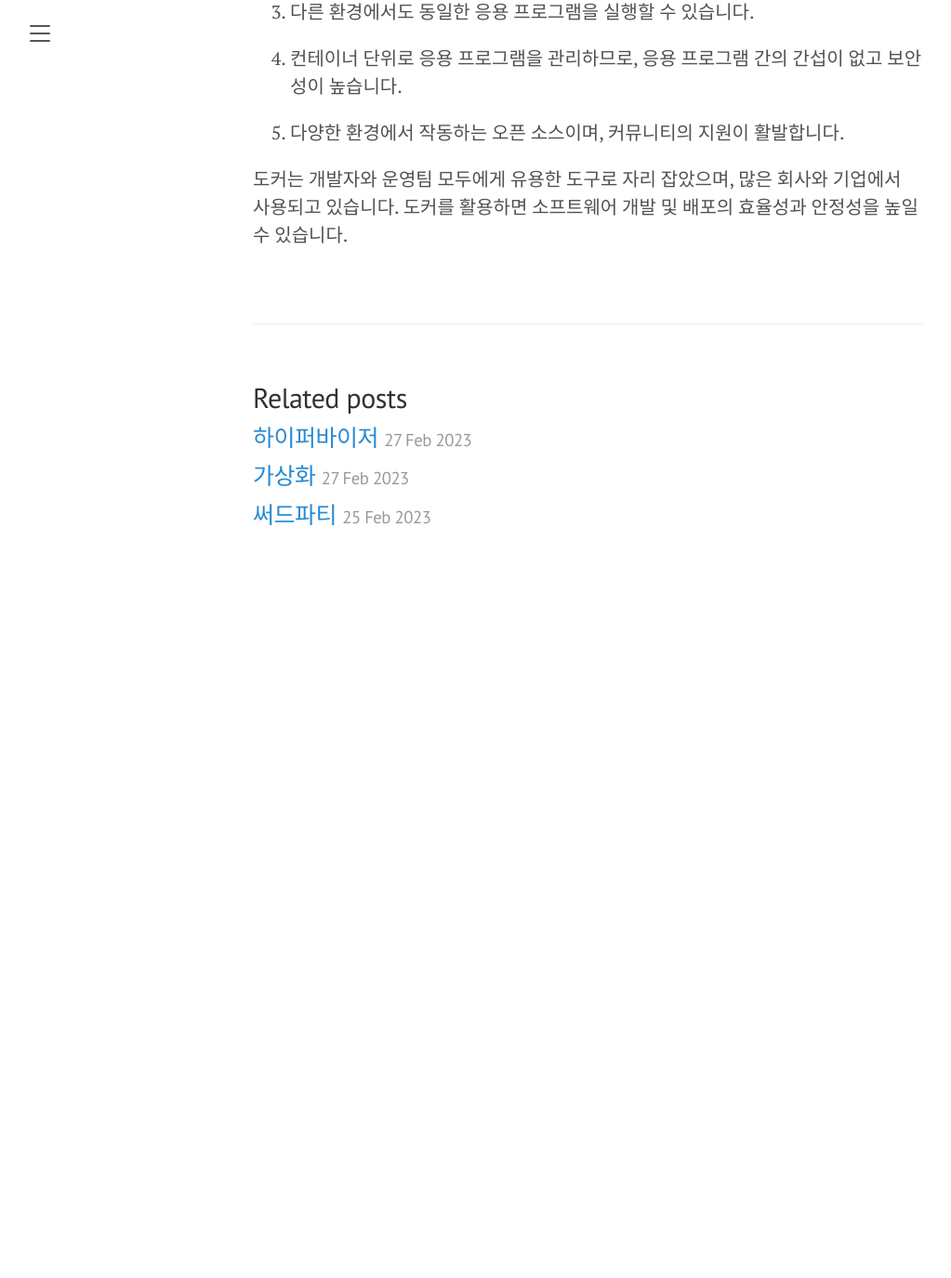
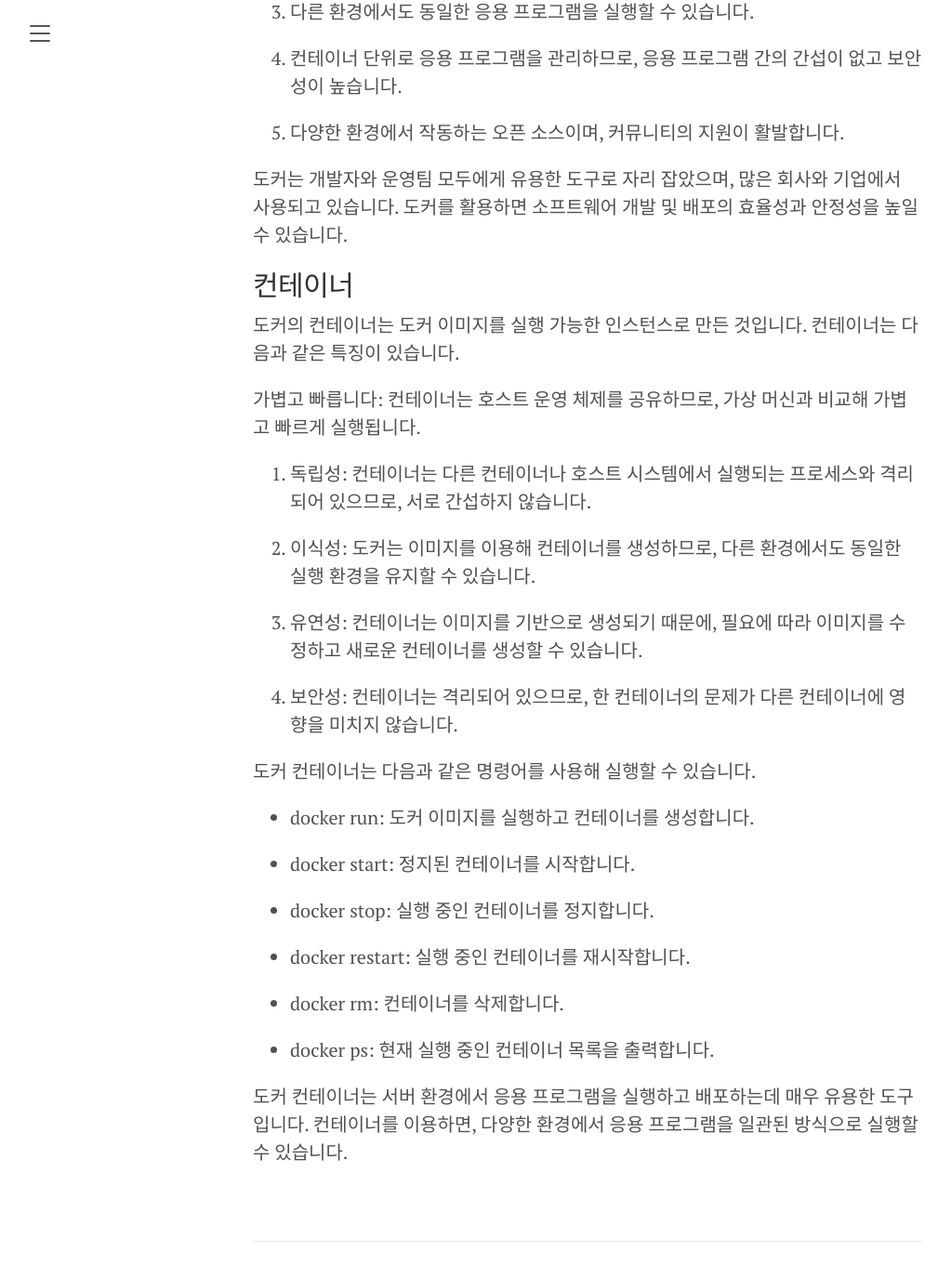
Before and after one commit to mycookie1/mycookie1.github.io, a Jekyll site: the page built from _posts/2023-02-21-Docker.md, in a window 1280 px wide and 1400 px high, scrolled down 836 px. Shown: the top 1375 px of the window at 93% size, without its empty margins (8-1031 px from the left). Built offline with Jekyll 4.4.1, drawn with Linux system fonts in a browser that asks for light colours; a file with an impossible date is left out; before the commit the page ends 1466 px from its top, so only the background shows below that.

Commit message:
[feat] 컨테이너

```diff
--- a/_posts/2023-02-21-Docker.md
+++ b/_posts/2023-02-21-Docker.md
@@ -29,3 +29,33 @@ tags: [Docker]
 5. 다양한 환경에서 작동하는 오픈 소스이며, 커뮤니티의 지원이 활발합니다.
 
 도커는 개발자와 운영팀 모두에게 유용한 도구로 자리 잡았으며, 많은 회사와 기업에서 사용되고 있습니다. 도커를 활용하면 소프트웨어 개발 및 배포의 효율성과 안정성을 높일 수 있습니다.
+
+## 컨테이너
+
+도커의 컨테이너는 도커 이미지를 실행 가능한 인스턴스로 만든 것입니다. 컨테이너는 다음과 같은 특징이 있습니다.
+
+가볍고 빠릅니다: 컨테이너는 호스트 운영 체제를 공유하므로, 가상 머신과 비교해 가볍고 빠르게 실행됩니다.
+
+1. 독립성: 컨테이너는 다른 컨테이너나 호스트 시스템에서 실행되는 프로세스와 격리되어 있으므로, 서로 간섭하지 않습니다.
+
+2. 이식성: 도커는 이미지를 이용해 컨테이너를 생성하므로, 다른 환경에서도 동일한 실행 환경을 유지할 수 있습니다.
+
+3. 유연성: 컨테이너는 이미지를 기반으로 생성되기 때문에, 필요에 따라 이미지를 수정하고 새로운 컨테이너를 생성할 수 있습니다.
+
+4. 보안성: 컨테이너는 격리되어 있으므로, 한 컨테이너의 문제가 다른 컨테이너에 영향을 미치지 않습니다.
+
+도커 컨테이너는 다음과 같은 명령어를 사용해 실행할 수 있습니다.
+
+- docker run: 도커 이미지를 실행하고 컨테이너를 생성합니다.
+
+- docker start: 정지된 컨테이너를 시작합니다.
+
+- docker stop: 실행 중인 컨테이너를 정지합니다.
+
+- docker restart: 실행 중인 컨테이너를 재시작합니다.
+
+- docker rm: 컨테이너를 삭제합니다.
+
+- docker ps: 현재 실행 중인 컨테이너 목록을 출력합니다.
+
+도커 컨테이너는 서버 환경에서 응용 프로그램을 실행하고 배포하는데 매우 유용한 도구입니다. 컨테이너를 이용하면, 다양한 환경에서 응용 프로그램을 일관된 방식으로 실행할 수 있습니다.
```
